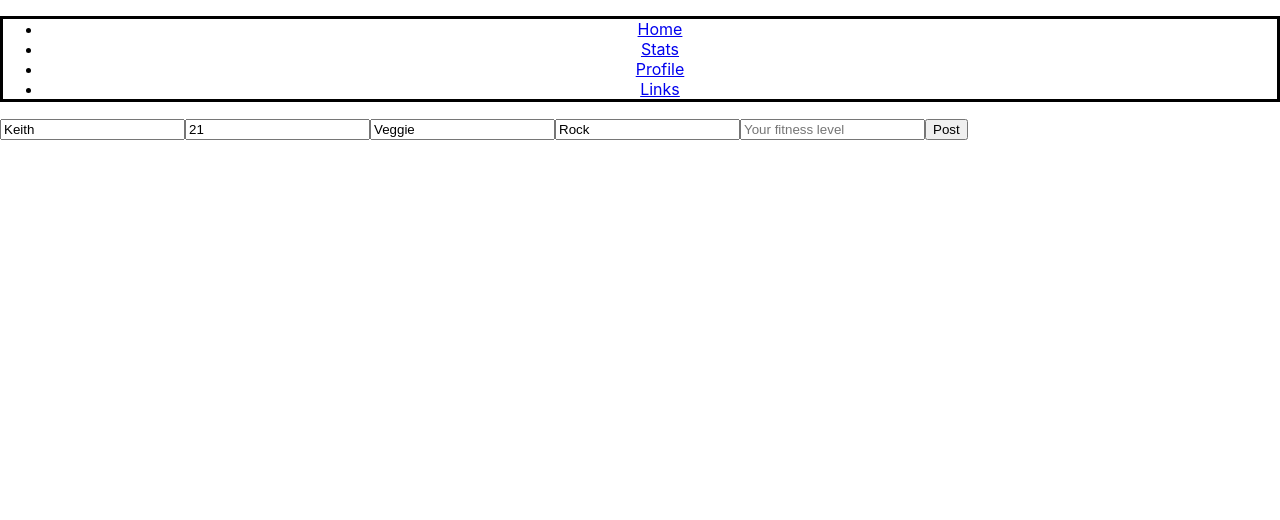
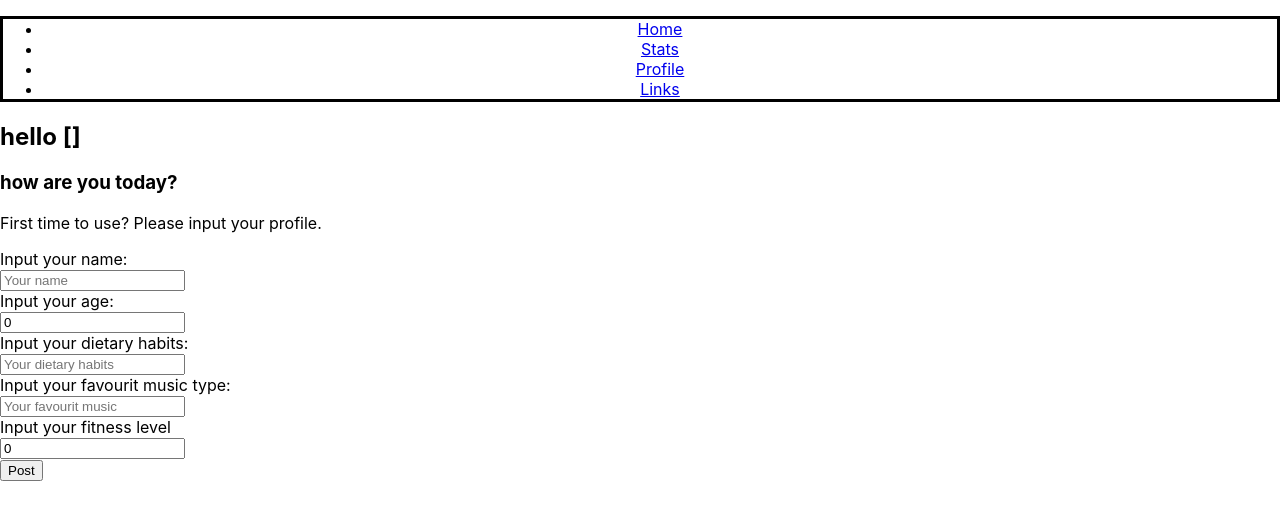
Before and after one commit to saracastellino/w14_SPRING_REACT_group_project_HAPPY, a React (Create React App) app in the folder happy/: page /profile in a window 1280 px wide. Shown: the top 520 px of the page. Built offline with nearby package versions, Linux system fonts and the light colour scheme; no server answers.

Commit message:
Profile can be update, if profile setted, app will great user by name

```diff
--- a/happy/src/Nav.js
+++ b/happy/src/Nav.js
@@ -10,6 +10,7 @@ import UserProfile from './components/Profile/Form';
 import Graph from './components/MoodData/Graph';
 import Links from './components/home/Links';
 import SubmitMood from './components/MoodData/SubmitMood';
+import Header from './components/home/Header';
 
 const Nav = (props) => (
   <Router>
@@ -34,19 +35,23 @@ const Nav = (props) => (
     <Switch>
 
       <Route path='/submitmood'>
+        <Header user={props.user}/>
         <SubmitMood onMoodSubmit={props.onMoodSubmit}/>
       </Route>
 
       <Route path="/profile">
-        <UserProfile />
+        <Header user={props.user}/>
+        <UserProfile onUserSubmit={props.onUserSubmit} user={props.user}/>
       </Route>
 
       <Route path="/graph">
         {/* <Graph /> */}
+        <Header user={props.user}/>
         <Graph diaryEntries={props.diaryEntries}/>
       </Route>
 
       <Route path="/links">
+      <Header user={props.user}/>
         <Links />
       </Route>
 
--- a/happy/src/components/Profile/Form.js
+++ b/happy/src/components/Profile/Form.js
@@ -6,11 +6,11 @@ class Form extends Component {
   constructor(props) {
     super(props);
     this.state = {
-      name: "Keith",
-      age: 21,
-      dietaryPreferences: "Veggie",
-      musicType: "Rock",
-      fitnessLevel: "Medium"
+      name: "",
+      age: 0,
+      dietaryPreferences: "",
+      musicType: "",
+      fitnessLevel: 0
     };
 
     this.handleNameChange = this.handleNameChange.bind(this);
@@ -20,6 +20,7 @@ class Form extends Component {
     this.handleFitnessLevelChange = this.handleFitnessLevelChange.bind(this);
 
     this.handleSubmit = this.handleSubmit.bind(this);
+    this.handleUpdate = this.handleUpdate.bind(this);
   }
 
 
@@ -34,7 +35,7 @@ class Form extends Component {
       return
     }
 
-    this.props.onCommentSubmit({
+    this.props.onUserSubmit({
         name: name,
         age: age,
         dietaryPreferences: dietaryPreferences,
@@ -49,6 +50,39 @@ class Form extends Component {
         musicType: "",
         fitnessLevel: ""
     });
+  }
+
+  handleUpdate(event){
+    event.preventDefault();
+    console.log("update...");
+    console.log("name:"+event.target.name.value);
+    console.log("age:" + event.target.age.value);
+    console.log("dietary:"+event.target.dietary.value);
+    console.log("music:"+event.target.music.value);
+    console.log("fitness:"+event.target.fitness.value);
+    const name = event.target.name.value;
+    const age = event.target.age.value;
+    const dietaryPreferences = event.target.dietary.value;
+    const musicType = event.target.music.value;
+    const fitnessLevel = event.target.fitness.value;
+
+    // const name = this.state.name.trim();
+    // const age = this.state.age.trim();
+    // const dietaryPreferences = this.state.dietaryPreferences.trim();
+    // const musicType = this.state.musicType.trim();
+    // const fitnessLevel = this.state.fitnessLevel.trim();
+    if (!name || !age || !dietaryPreferences || !musicType || !fitnessLevel) {
+      return
+    }
+
+    this.props.onUserSubmit({
+        name: name,
+        age: age,
+        dietaryPreferences: dietaryPreferences,
+        musicType: musicType,
+        fitnessLevel: fitnessLevel
+    });
+
   }
 
   handleNameChange(event) {
@@ -82,40 +116,121 @@ class Form extends Component {
   }
 
   render() {
+     if("" === this.props.user.name){
       return (
-       <form className="profile-form" >
+        <>
+        <p>First time to use? Please input your profile.</p>
+        <form className="profile-form" onSubmit={this.handleSubmit}>
+          <label>Input your name: </label>
+          <br/>
           <input
             type="text"
             placeholder="Your name"
             value={this.state.name}
             onChange={this.handleNameChange}
           />
+          <br/>
+          <label>Input your age: </label>
+          <br/>
           <input
             type="number"
             placeholder="Your age"
             value={this.state.age}
             onChange={this.handleAgeChange}
           />
+          <br/>
+          <label>Input your dietary habits: </label>
+          <br/>
            <input
             type="string"
             placeholder="Your dietary habits"
             value={this.state.dietaryPreferences}
              onChange={this.handleDietaryPreferencesChange}
           />
+          <br/>
+          <label>Input your favourit music type: </label>
+          <br/>
            <input
             type="string"
             placeholder="Your favourit music"
             value={this.state.musicType}
              onChange={this.handleMusicTypeChange}
           />
+          <br/>
+          <label>Input your fitness level</label>
+          <br/>
            <input
             type="number"
             placeholder="Your fitness level"
             value={this.state.fitnessLevel}
              onChange={this.handleFitnessLevelChange}
           />
+          <br/>
           <input type="submit" value="Post" />
         </form>
+        </>
+      );
+     }else{
+       return(
+         <>
+         <p>Wish to change your profile?</p>
+         <form className="profile-form-update" onSubmit={this.handleUpdate}>
+          <label>Input your name: </label>
+          <br/>
+          <input
+            type="text"
+            placeholder="Your name"
+            defaultValue={this.props.user.name}
+            name="name"
+            onChange={this.handleNameChange}
+          />
+          <br/>
+          <label>Input your age: </label>
+          <br/>
+          <input
+            type="number"
+            placeholder="Your age"
+            defaultValue={this.props.user.age}
+            onChange={this.handleAgeChange}
+            name="age"
+          />
+          <br/>
+          <label>Input your dietary habits: </label>
+          <br/>
+           <input
+            type="string"
+            placeholder="Your dietary habits"
+            defaultValue={this.props.user.dietaryPreferences}
+             onChange={this.handleDietaryPreferencesChange}
+             name="dietary"
+          />
+          <br/>
+          <label>Input your favourit music type: </label>
+          <br/>
+           <input
+            type="string"
+            placeholder="Your favourit music"
+            defaultValue={this.props.user.musicType}
+             onChange={this.handleMusicTypeChange}
+             name="music"
+          />
+          <br/>
+          <label>Input your fitness level</label>
+          <br/>
+           <input
+            type="number"
+            placeholder="Your fitness level"
+            defaultValue={this.props.user.fitnessLevel}
+             onChange={this.handleFitnessLevelChange}
+             name="fitness"
+          />
+          <br/>
+          <input type="submit" value="Post" />
+        </form>
+         </>
+       )
+     }
+
 
 //  ********************** SEMANTIC UI **********************
 //    <Grid centered columns={2}>
@@ -182,7 +297,7 @@ class Form extends Component {
 //   </Grid>
 // *********************************************************
 
-     );
+
    }
 }
 
--- a/happy/src/components/home/Header.js
+++ b/happy/src/components/home/Header.js
@@ -7,7 +7,7 @@ const Header = (props) => {
 
     //if form is blank, return
     <div>
-    <h2>hello</h2>
+    <h2>hello [{props.user.name}]</h2>
       <h3>how are you today?</h3>
 
 
@@ -16,12 +16,12 @@ const Header = (props) => {
 
 
 //if form is not blank, return:
-  return(
+  // return(
 
-    <div>
-    <h2>hello {this.state.name}</h2>
-    <h3>how are you today?</h3>
-    </div>
-  );
+  //   <div>
+  //   <h2>hello {this.state.name}</h2>
+  //   <h3>how are you today?</h3>
+  //   </div>
+  // );
 }
 export default Header;
--- a/happy/src/containers/Data/DataContainer.js
+++ b/happy/src/containers/Data/DataContainer.js
@@ -3,6 +3,7 @@ import SubmitMood from '../../../src/components/MoodData/SubmitMood';
 import Moodlog from '../../components/MoodData/MoodLog';
 import Form from "../../../src/components/Profile/Form";
 import Nav from '../../Nav';
+import Header from '../../components/home/Header';
 
 import { BrowserRouter as Router, Route } from 'react-router-dom';
 
@@ -30,7 +31,7 @@ class DataContainer extends React.Component {
     // }
       diaryEntries: [],
       user: {
-        id: "",
+        // id: "",
         name: "",
         age: "",
         dietaryPreferences: "",
@@ -59,9 +60,13 @@ class DataContainer extends React.Component {
   }
 
   handleUserSubmit(submittedUser) {
-    submittedUser.id = Date.now();
-    const userCreated = [...this.state.user, submittedUser];
-    this.setState({ user: userCreated });
+    console.log(submittedUser);
+    this.setState({
+      user: submittedUser
+    })
+    // submittedUser.id = Date.now();
+    // const userCreated = [...this.state.user, submittedUser];
+    // this.setState({ user: userCreated });
    }
 
   render(){
@@ -71,7 +76,9 @@ class DataContainer extends React.Component {
           onMoodSubmit={this.handleMoodSubmit}
           onUserSubmit={this.handleUserSubmit}
           diaryEntries={this.state.diaryEntries}
+          user={this.state.user}
         />
+
         {/* <SubmitMood onMoodSubmit={this.handleMoodSubmit}/> */}
         {/* <Form onUserSubmit={this.handleUserSubmit} /> */}
 
```
Also changed, not shown: happy/src/services/UserService.js (added, +33 -0 lines). Lines whose indentation alone changed are shown as unchanged.
